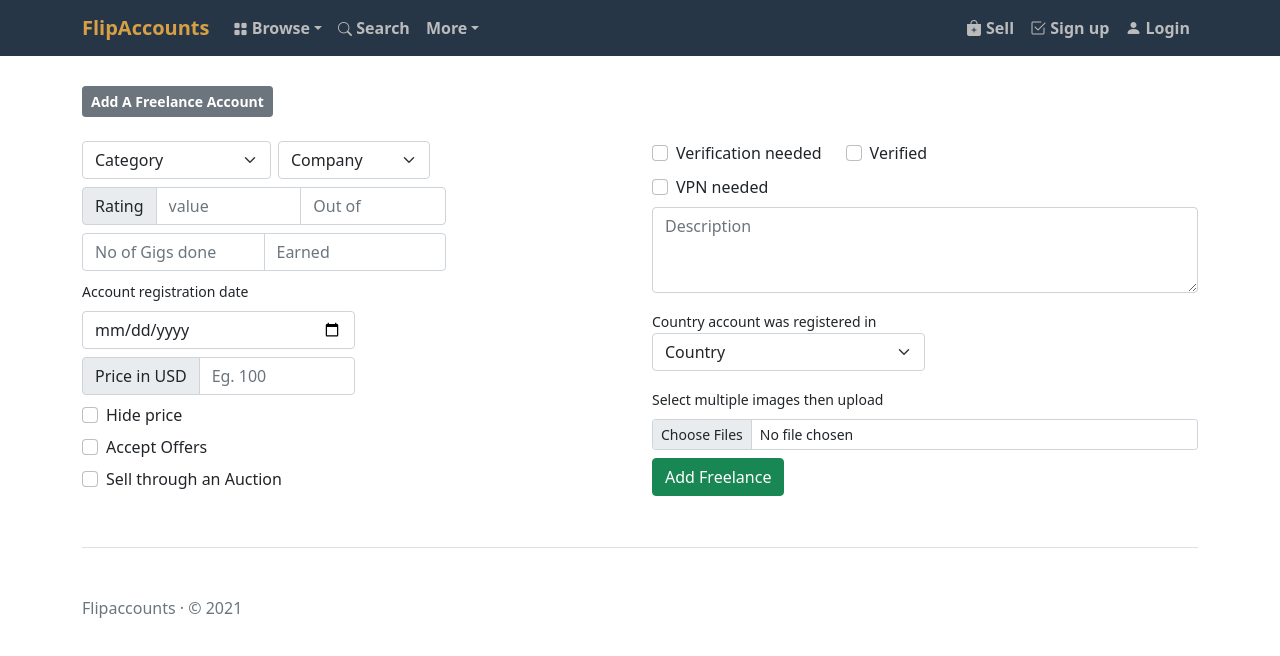
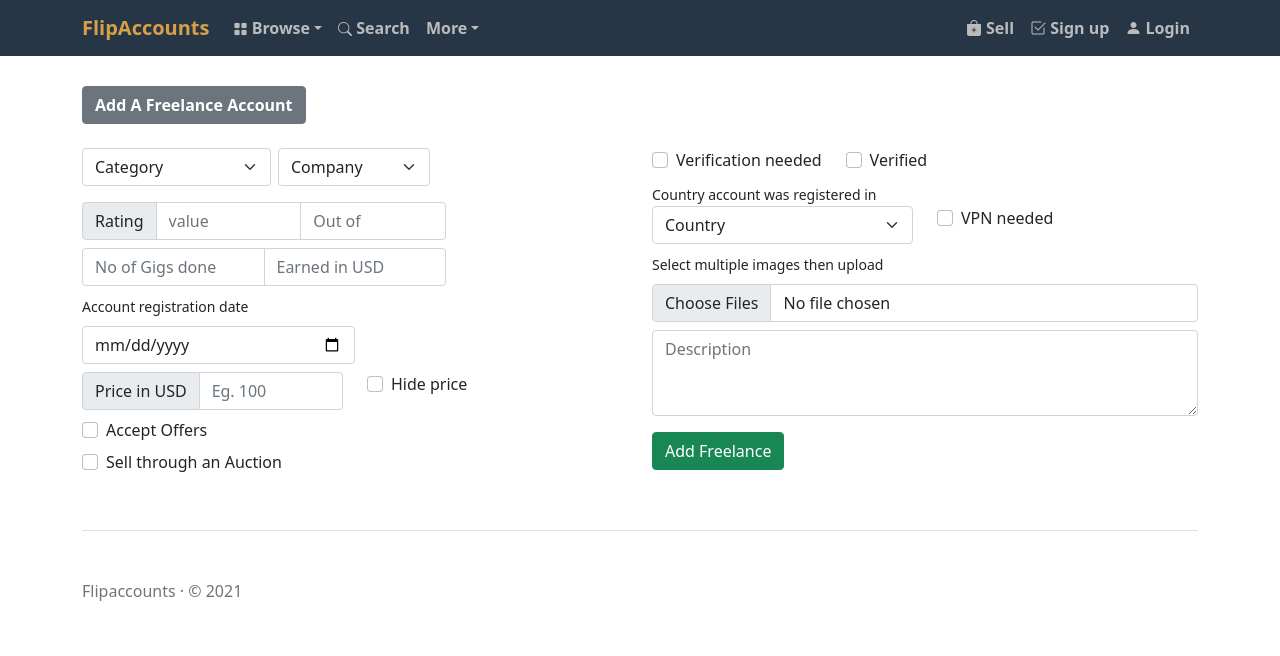
Before and after one commit to nxoo/flipaccounts, a Next.js app in the folder frontend/: page /sell/add-freelance in a window 1280 px wide. Shown: the top 656 px of the page. Built offline with nearby package versions, Linux system fonts and the light colour scheme; no server answers.

Commit message:
removed highlight off buttons

```diff
--- a/frontend/components/layout.js
+++ b/frontend/components/layout.js
@@ -20,6 +20,13 @@
               body {
                 padding-top: 56px;
               }
+                .form-select:focus,
+                 .form-check-input:focus,
+                 .form-control:focus {
+                   outline: none;
+                   box-shadow: none;
+                 }
+
 
               @media (min-width: 992px) {
                 .layout {
--- a/frontend/pages/sell/add-freelance.js
+++ b/frontend/pages/sell/add-freelance.js
@@ -24,7 +24,7 @@
     return (
         <Layout>
             <div>
-                <a className="btn btn-secondary btn-sm"><b>Add A Freelance Account</b></a>
+                <a className="btn btn-secondary"><b>Add A Freelance Account</b></a>
             </div>
             <br />
             <form>
@@ -32,7 +32,7 @@
                     <div className="col-sm-6">
                         <div className="col-auto mb-2">
                             <div className="input-group">
-                                <div className="col-auto me-2">
+                                <div className="col-auto me-2 mb-2">
                                     <select className="form-select" aria-label="Default select example" required>
                                         <option value="">Category</option>
                                         <option value="1">Transcription</option>
@@ -65,7 +65,7 @@
                             <div className="col-sm-8 mb-2">
                                 <div className="input-group">
                                     <input type="number" className="form-control" placeholder="No of Gigs done" />
-                                    <input type="number" className="form-control" placeholder="Earned" />
+                                    <input type="number" className="form-control" placeholder="Earned in USD" />
                                 </div>
                             </div>
                             <div className="col-sm-6 mb-2">
@@ -74,6 +74,7 @@
                                 <input type="date" className="form-control" id="age" />
                             </div>
                         </div>
+                        <div className="row">
                         <div className="col-sm-6 mb-2">
                             <div className="input-group">
                                 <span className="input-group-text" id="basic-addon1">Price in USD </span>
@@ -86,6 +87,7 @@
                                 <label className="form-check-label" htmlFor="hidePrice">
                                     Hide price
                                 </label>
+                            </div>
                         </div>
                         </div>
                         <div className="col-auto mb-2">
@@ -124,6 +126,20 @@
                                 </div>
                             </div>
                         </div>
+                        <div className="row">
+                            <label className="form-check-label" htmlFor="country">
+                                <small>Country account was registered in</small>
+                            </label>
+                            <div className="col-sm-6 mb-2">
+                                <select className="form-select" aria-label="Default select example" id="country" required>
+                                    <option value="">Country</option>
+                                    <option value="1">Kenya</option>
+                                    <option value="2">United States</option>
+                                    <option value="3">United Kingdom</option>
+                                    <option value="4">Uganda</option>
+                                    <option value="5">South Africa</option>
+                                </select>
+                            </div>
                             <div className="col-auto mb-2">
                                 <div className="form-check">
                                     <input className="form-check-input" type="checkbox" value="" id="vpn" />
@@ -132,32 +148,22 @@
                            </label>
                                 </div>
                             </div>
-                        <div className="col-auto mb-3">
-                            <textarea className="form-control" placeholder="Description" id="" rows="3"></textarea>
-                        </div>
-                        <div className="col-sm-6 mb-3">
-                            <label className="form-check-label" htmlFor="vpn">
-                                <small>Country account was registered in</small>
-                                </label>
-                            <select className="form-select" aria-label="Default select example" required>
-                                <option value="">Country</option>
-                                <option value="1">Kenya</option>
-                                <option value="2">United States</option>
-                                <option value="3">United Kingdom</option>
-                                <option value="4">Uganda</option>
-                                <option value="5">South Africa</option>
-                            </select>
                         </div>
                         <div className="mb-2">
                             <label htmlFor="formFileMultiple" className="form-label">
                                 <small>Select multiple images then upload</small></label>
-                            <input className="form-control form-control-sm" type="file" id="formFileMultiple"
+                            <input className="form-control" type="file" id="formFileMultiple"
                                 placeholder="one" multiple />
+                        </div>
+                        <div className="col-auto mb-3">
+                            <textarea className="form-control" placeholder="Description" id="" rows="3"></textarea>
                         </div>
                         <input className="btn btn-success" type="submit" value="Add Freelance" />
                     </div>
                 </div>
             </form >
+            <style jsx>{`
+            `}</style>
         </Layout >
     )
 }
```
Lines whose indentation alone changed are shown as unchanged.
